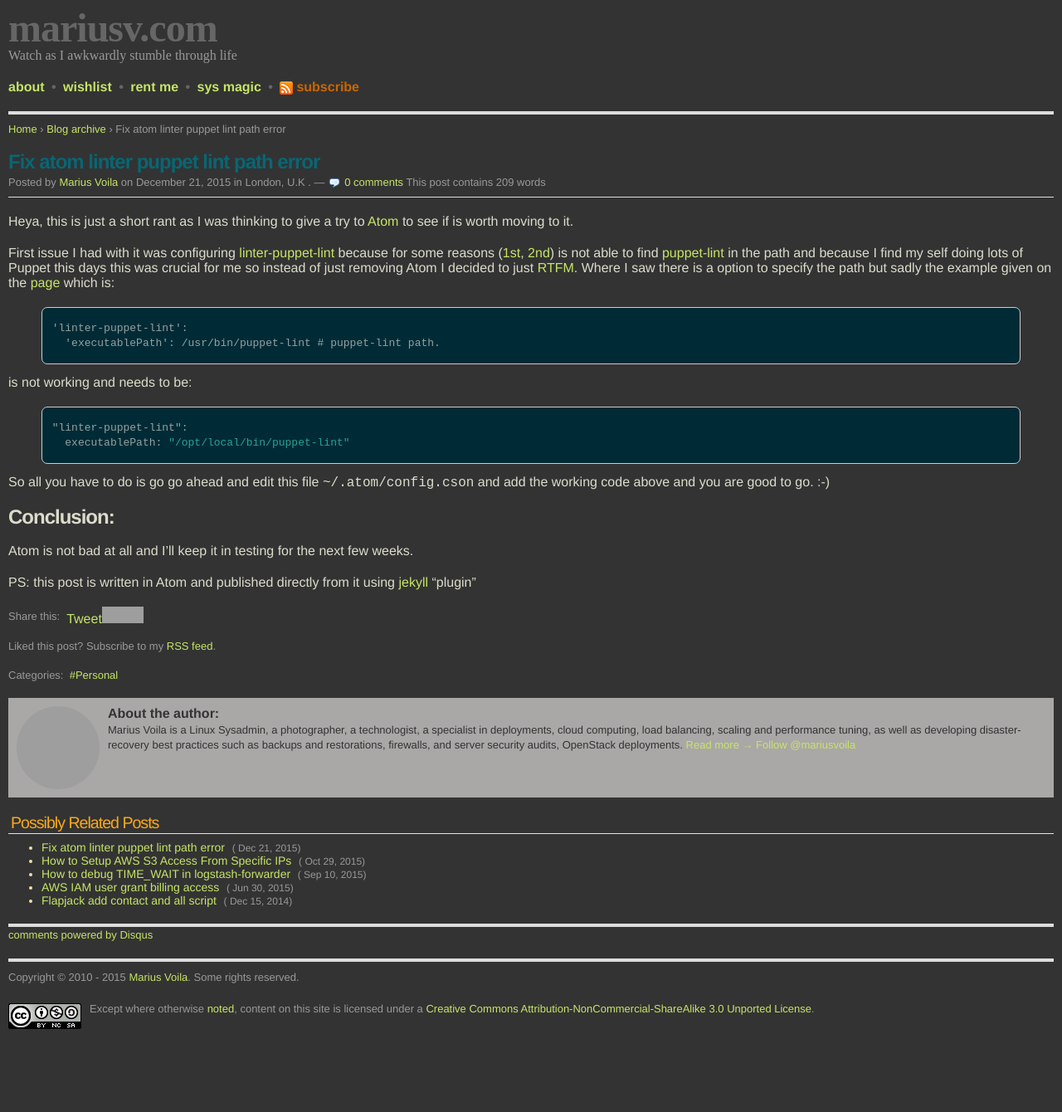
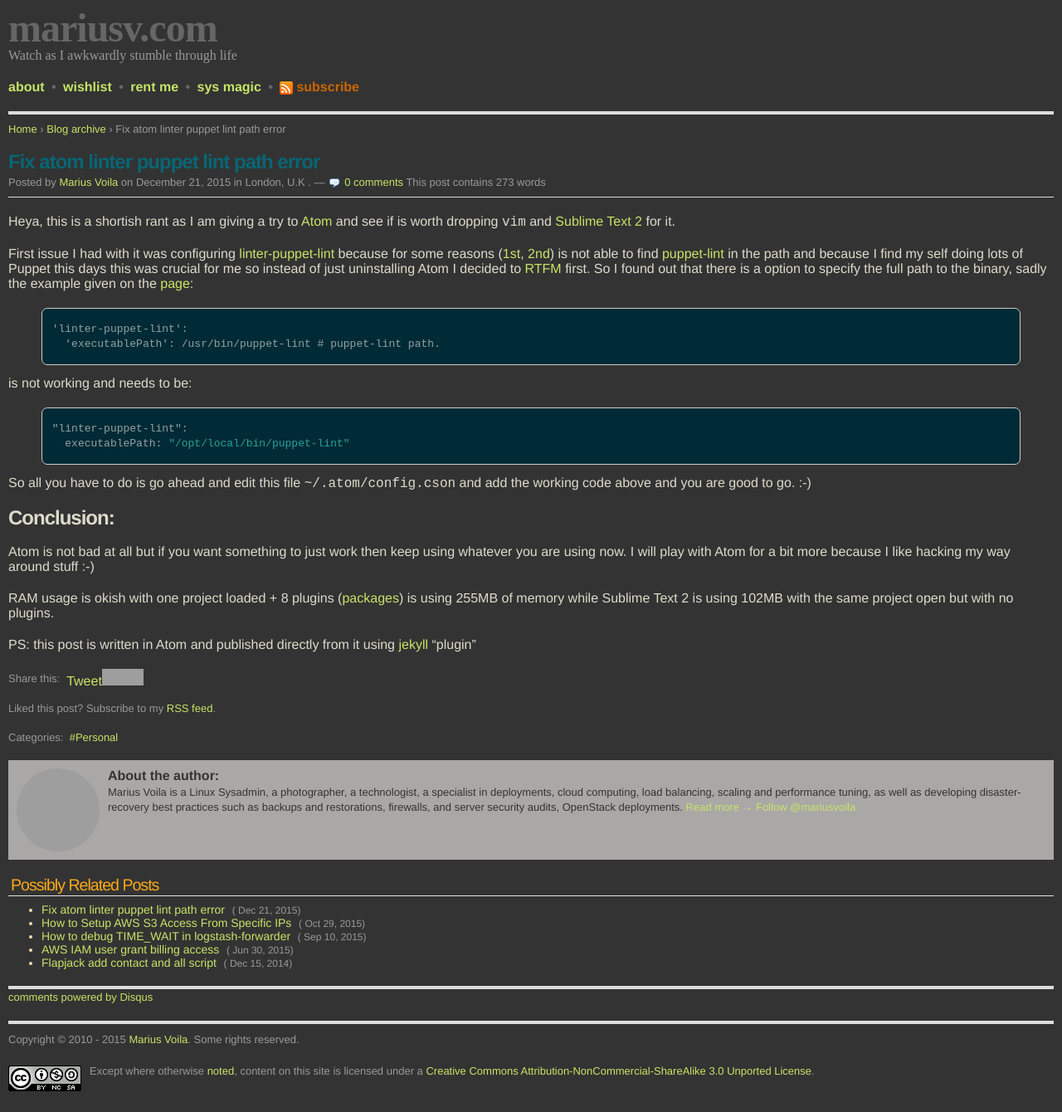
Before and after one commit to mariusv/mariusv.com, a Jekyll site: the page built from _posts/2015-12-21-fix-atom-linter-puppet-lint-path-error.md, in a window 1280 px wide. Shown: the whole page at 83% size. Built offline with Jekyll 4.4.1, drawn with Linux system fonts in a browser that asks for light colours; some web fonts are replaced; Markdown is read by kramdown in place of the engine named in the settings; comment, search, counter and statistics services are not loaded; before the commit the page ends 1265 px from its top, so only the background shows below that; grey boxes are pictures that could not be loaded.

Commit message:
new post while testing Atom

```diff
--- a/_posts/2015-12-21-fix-atom-linter-puppet-lint-path-error.md
+++ b/_posts/2015-12-21-fix-atom-linter-puppet-lint-path-error.md
@@ -9,9 +9,9 @@
 - Atom
 ---
 
-Heya, this is just a short rant as I was thinking to give a try to [Atom](https://atom.io) to see if is worth moving to it.
+Heya, this is a shortish rant as I am giving a try to [Atom](https://atom.io) and see if is worth dropping `vim` and [Sublime Text 2](http://www.sublimetext.com/2) for it.
 
-First issue I had with it was configuring [linter-puppet-lint](https://atom.io/packages/linter-puppet-lint) because for some reasons ([1st](https://github.com/AtomLinter/linter-puppet-lint/issues/17), [2nd](https://github.com/AtomLinter/linter-puppet-lint/issues/13)) is not able to find [puppet-lint](http://puppet-lint.com) in the path and because I find my self doing lots of Puppet this days this was crucial for me so instead of just removing Atom I decided to just [RTFM](https://en.wikipedia.org/wiki/RTFM). Where I saw there is a option to specify the path but sadly the example given on the [page](https://atom.io/packages/linter-puppet-lint) which is:
+First issue I had with it was configuring [linter-puppet-lint](https://atom.io/packages/linter-puppet-lint) because for some reasons ([1st](https://github.com/AtomLinter/linter-puppet-lint/issues/17), [2nd](https://github.com/AtomLinter/linter-puppet-lint/issues/13)) is not able to find [puppet-lint](http://puppet-lint.com) in the path and because I find my self doing lots of Puppet this days this was crucial for me so instead of just uninstalling Atom I decided to [RTFM](https://en.wikipedia.org/wiki/RTFM) first. So I  found out that there is a option to specify the full path to the binary, sadly the example given on the [page](https://atom.io/packages/linter-puppet-lint):
 
 {%highlight json%}
 'linter-puppet-lint':
@@ -23,10 +23,12 @@
 "linter-puppet-lint":
   executablePath: "/opt/local/bin/puppet-lint"
 {%endhighlight%}
-So all you have to do is go go ahead and edit this file `~/.atom/config.cson` and add the working code above and you are good to go. :-)
+So all you have to do is go ahead and edit this file `~/.atom/config.cson` and add the working code above and you are good to go. :-)
 
 ##Conclusion:
 
-Atom is not bad at all and I'll keep it in testing for the next few weeks.
+Atom is not bad at all but if you want something to just work then keep using whatever you are using now. I will play with Atom for a bit more because I like hacking my way around stuff :-)
+
+RAM usage is okish with one project loaded + 8 plugins ([packages](https://atom.io/packages)) is using 255MB of memory while Sublime Text 2 is using 102MB with the same project open but with no plugins.
 
 PS: this post is written in Atom and published directly from it using [jekyll](https://atom.io/packages/jekyll) "plugin"
```
